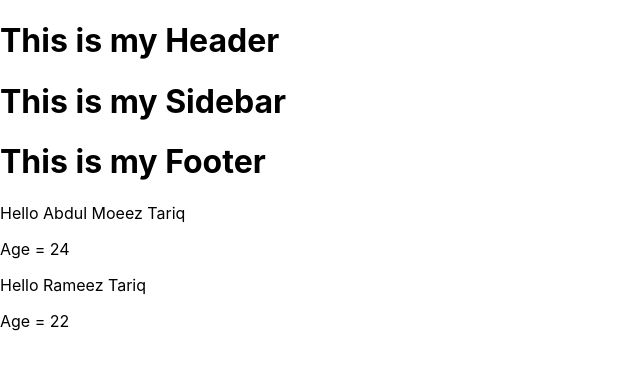
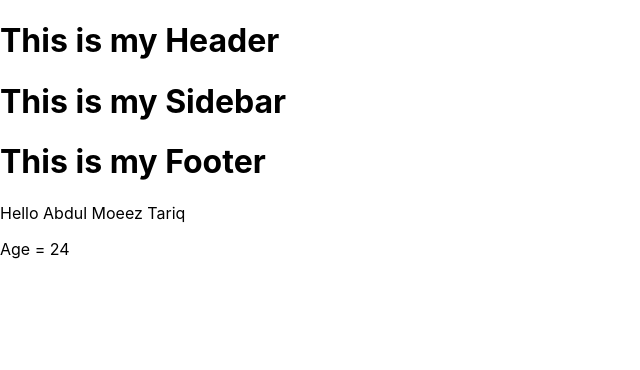
Before and after one commit to abdul-moeez-tariq/react-journey, a React (Create React App) app: page / in a window 1280 px wide. Shown: the top 370 px of the page, without its empty margins (0-640 px from the left). Built offline with nearby package versions, Linux system fonts and the light colour scheme.

Commit message:
Update react-journey

```diff
--- a/src/components/Props.js
+++ b/src/components/Props.js
@@ -9,8 +9,8 @@ function Props() {
   return (
     <>
       {/* Props in React */}
-      <Person name="Abdul Moeez Tariq" age="24" />
-      <Person name="Rameez Tariq" age="22" />
+      <Person name="Abdul Moeez Tariq" age={24} />
+      {/* <Person name="Rameez Tariq" age={22} /> */}
       {/* <Person name={personName} age={personAge} /> */}
     </>
   );
```
Also changed, not shown: src/components/Person.js (+9 -2 lines).
